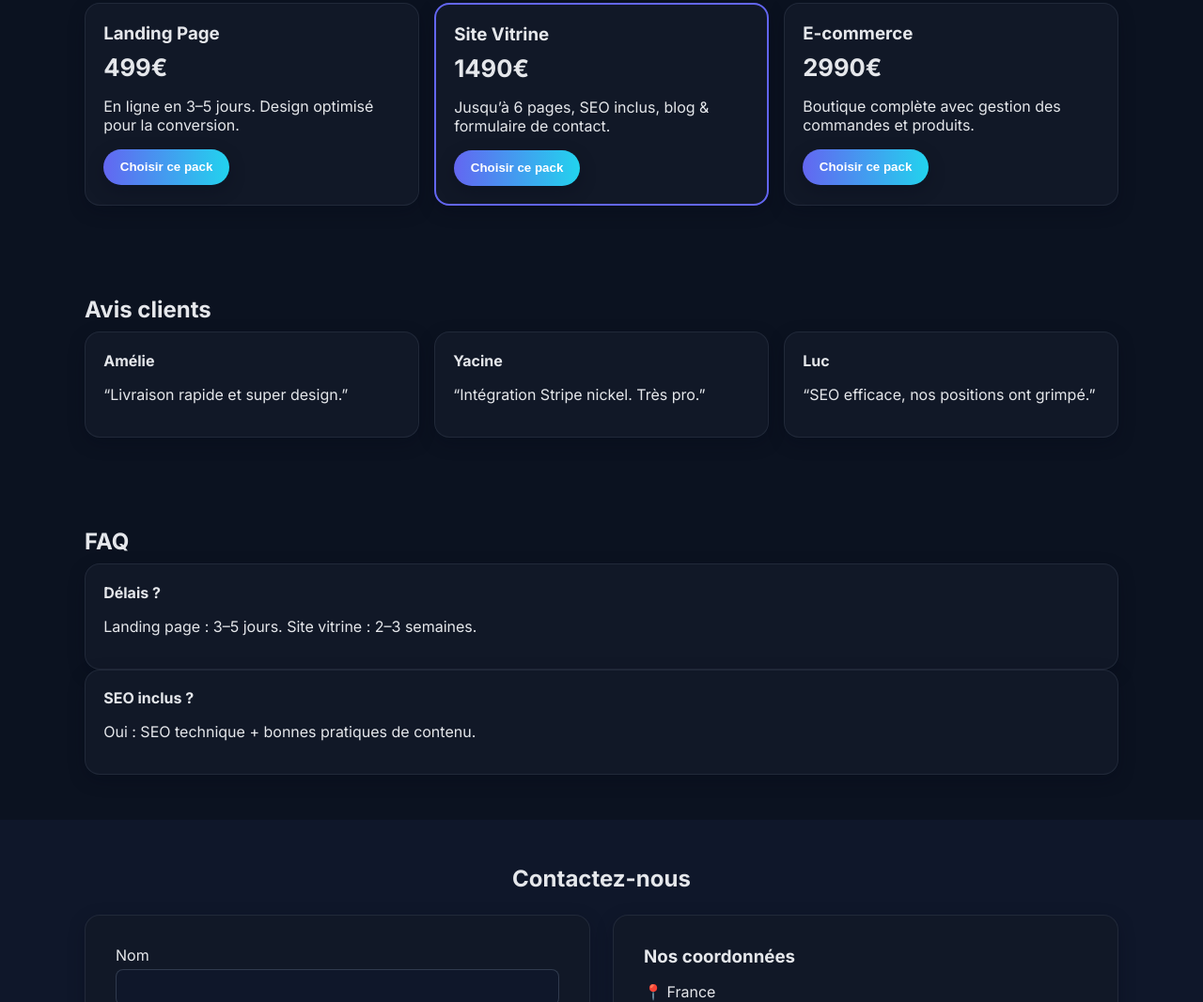
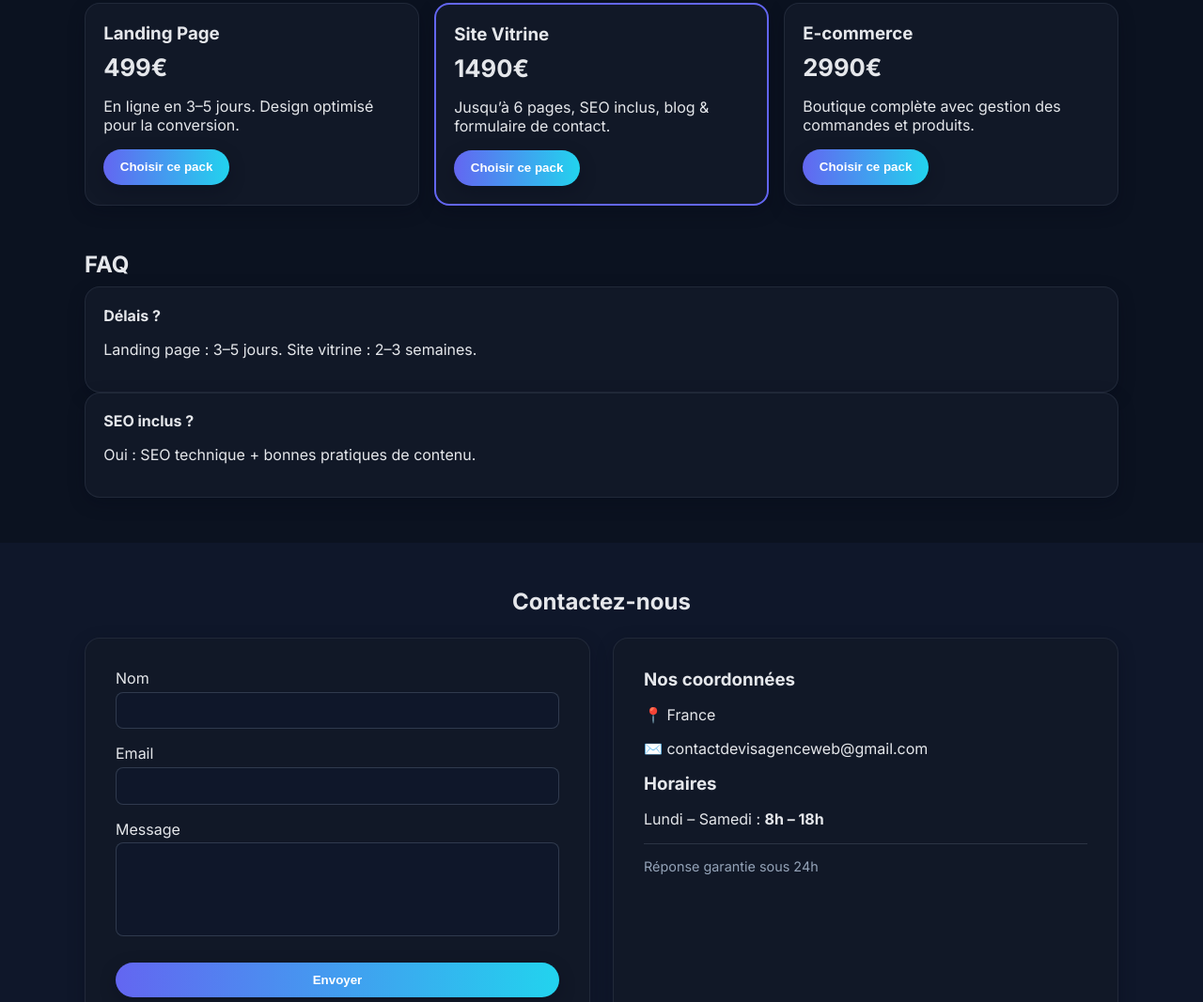
Before and after one commit to contactdevisagenceweb/expertiseweb, a plain HTML site: page index.html in a window 1280 px wide. Shown: the part 881-1948 px from the top of the page at 94% size. Drawn offline with Linux system fonts and the light colour scheme.

Commit message:
Update index.html

```diff
--- a/index.html
+++ b/index.html
@@ -134,19 +134,6 @@
         </div>
       </div>
     </div>
-  </section>
-
-  <!-- AVIS -->
-  <section id="avis" class="section" aria-labelledby="h2-avis">
-    <div class="container">
-      <h2 id="h2-avis">Avis clients</h2>
-      <div class="grid-3">
-        <div class="card"><strong>Amélie</strong><p>“Livraison rapide et super design.”</p></div>
-        <div class="card"><strong>Yacine</strong><p>“Intégration Stripe nickel. Très pro.”</p></div>
-        <div class="card"><strong>Luc</strong><p>“SEO efficace, nos positions ont grimpé.”</p></div>
-      </div>
-    </div>
-  </section>
 
   <!-- FAQ -->
   <section id="faq" class="section" aria-labelledby="h2-faq">
```
